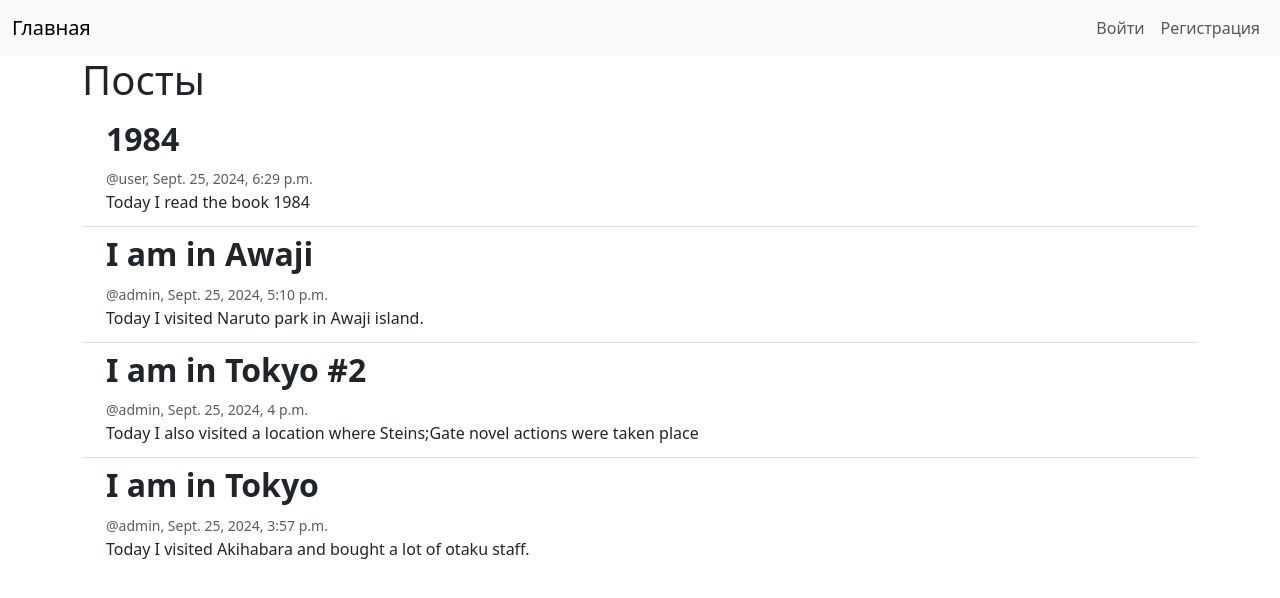
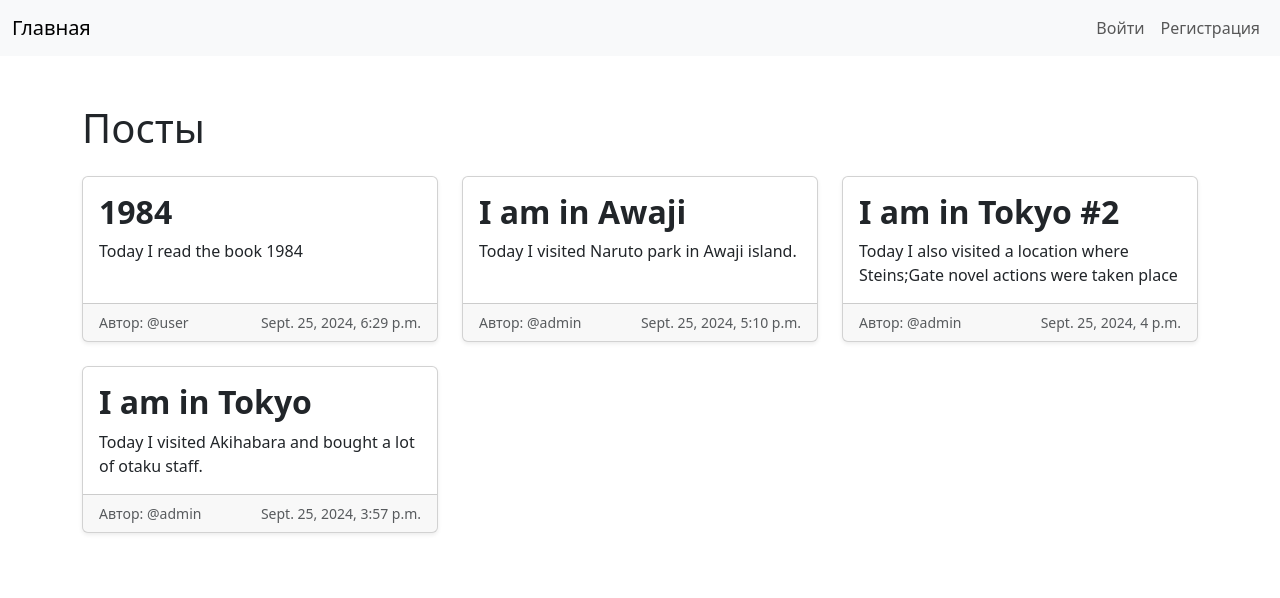
Before and after one commit to ionchik/BlogTask, a Django app: page / in a window 1280 px wide. Shown: the top 598 px of the page. Run offline with Django 5.2, Linux system fonts and the light colour scheme; data comes from the database, SQL or seed files in the repository; some libraries are stand-ins or nearby versions.

Commit message:
Task was redesigned.

```diff
--- a/blogs/templates/blogs/home.html
+++ b/blogs/templates/blogs/home.html
@@ -1,26 +1,34 @@
 {% extends 'blogs/base.html' %}
 
 {% block content %}
-<div class="container">
-    <h1>Посты</h1>
-    <ul class="list-group list-group-flush">
+<div class="container mt-5">
+    <h1 class="mb-4">Посты</h1>
+    <div class="row">
         {% if posts %}
             {% for post in posts %}
-                <li class="list-group-item d-flex justify-content-between align-items-start">
-                    <div class="ms-2 me-auto">
-                        <h2 class="fw-bold">{{ post.title }}</h2>
-                        <small class="text-muted">@{{ post.owner }}, {{ post.date_added }}</small>
-                        <p class="mb-1">{{ post.text|truncatewords:20 }}</p>
-                        {% if request.user == post.owner %}
-                            <small><a class="nav-link" href="{% url 'blogs:edit_post' post.id %}">Изменить</a></small>
-                        {% else %}
-                        {% endif %}
+                <div class="col-md-6 col-lg-4 mb-4">
+                    <div class="card h-100 shadow-sm">
+                        <div class="card-body">
+                            <h2 class="card-title fw-bold">{{ post.title }}</h2>
+                            <p class="card-text">{{ post.text|truncatewords:20 }}</p>
+                        </div>
+                        <div class="card-footer d-flex justify-content-between align-items-center">
+                            <small class="text-muted">Автор: @{{ post.owner }}</small>
+                            <small class="text-muted">{{ post.date_added }}</small>
+                            {% if request.user == post.owner %}
+                                <a href="{% url 'blogs:edit_post' post.id %}" class="btn btn-sm btn-outline-primary">Изменить</a>
+                            {% endif %}
+                        </div>
                     </div>
-                </li>
+                </div>
             {% endfor %}
         {% else %}
-            <li class="list-group-item">Нет записей</li>
+            <div class="col-12">
+                <div class="alert alert-warning" role="alert">
+                    Нет записей.
+                </div>
+            </div>
         {% endif %}
-    </ul>
+    </div>
 </div>
 {% endblock %}
```
Also changed, not shown: blogs/templates/blogs/edit.html (+14 -6 lines), blogs/templates/blogs/post.html (+13 -7 lines), users/templates/registration/logged_out.html (+8 -2 lines), users/templates/registration/login.html (+20 -4 lines), users/templates/registration/register.html (+21 -7 lines).
